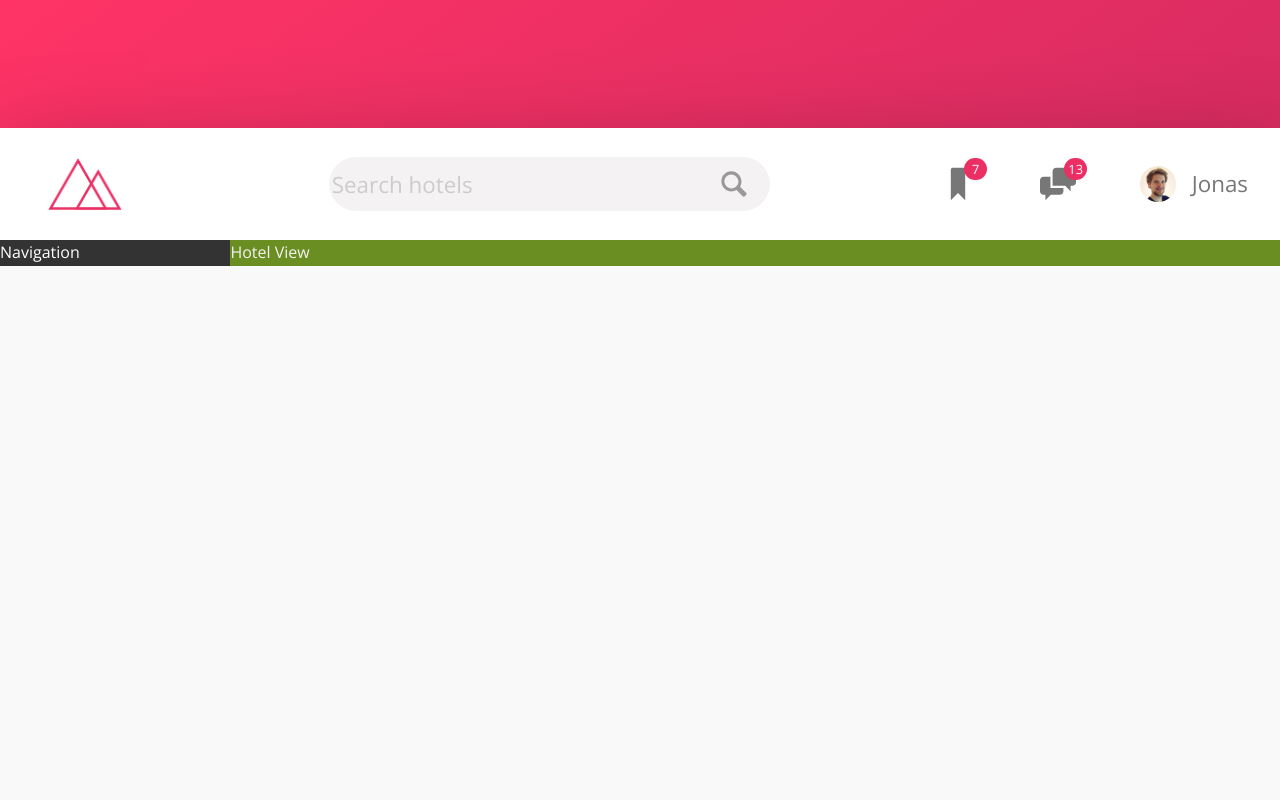
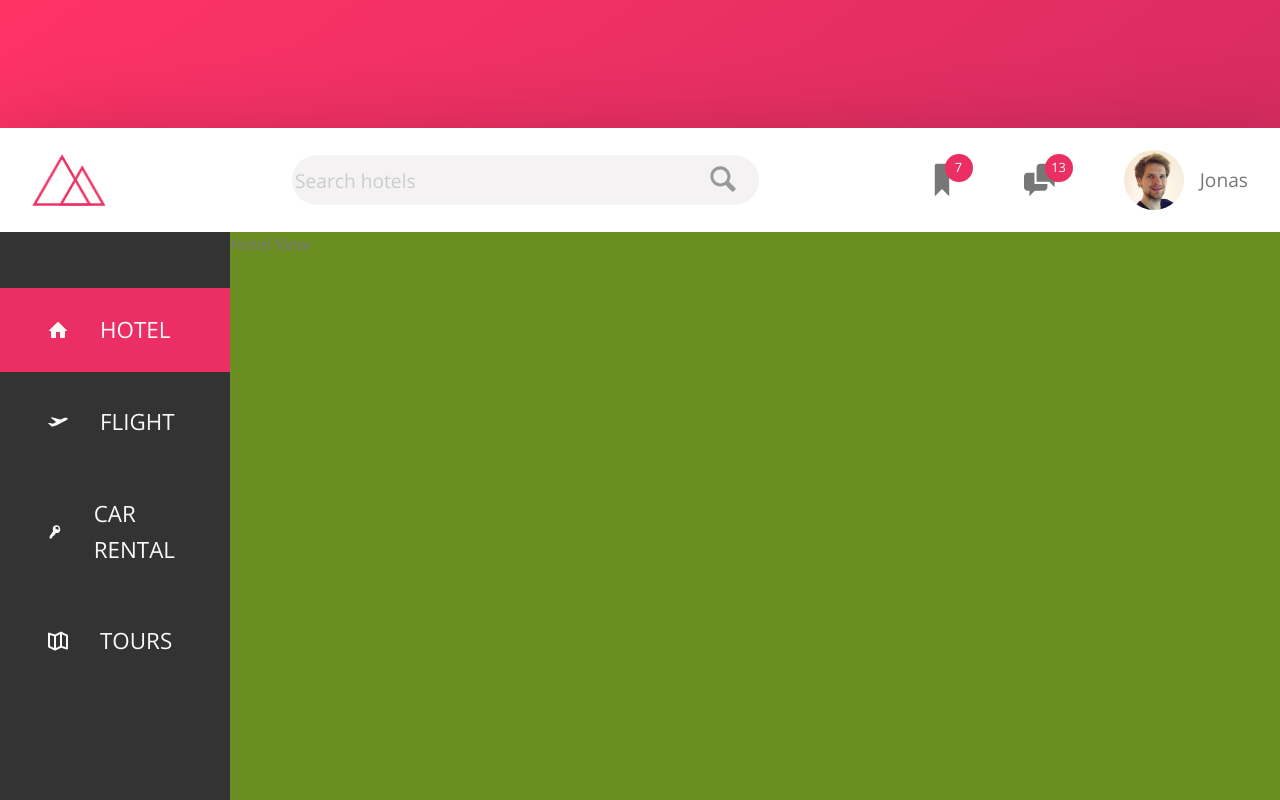
Before and after one commit to dayana-alonso/trillo-flex-box, a website: page index.html in a window 1280 px wide. Shown: the top 800 px of the page. Drawn offline with nearby package versions, Linux system fonts and the light colour scheme.

Commit message:
side-nav with flexbox column, active hover with bgr color difference'

```diff
--- a/index.html
+++ b/index.html
@@ -1,3 +1,4 @@
+<!DOCTYPE html>
 <html lang="en">
     <head>
     <meta charset="UTF-8">
@@ -12,7 +13,7 @@
     <body>
         <div class="container">
             <header class="header">
-          <img src="/img/logo.png" alt="trillo logo" class="logo">
+                <img src="img/logo.png" alt="trillo logo" class="logo">
 
                 <form action="#" class="search">
                 <input type="text" class="search__input" placeholder="Search hotels">
@@ -30,24 +31,64 @@
                         </svg>
                         <span class="user-nav__notification">7</span>
                     </div>
-
                     <div class="user-nav__icon-box">
                         <svg class="user-nav__icon">
                             <use xlink:href="img/sprite.svg#icon-chat"></use>
                         </svg>
                         <span class="user-nav__notification">13</span>
                     </div>
-            <user class="user-nav__user">
-              <img src="img/user.jpg" alt="user photo" class="user-nav__user-photo">
-              <spam class="user-nav__user-name">Jonas</spam>
-            </user>
+                    <div class="user-nav__user">
+                        <img src="img/user.jpg" alt="User photo" class="user-nav__user-photo">
+                        <span class="user-nav__user-name">Jonas</span>
+                    </div>
                 </nav>
             </header>
 
             <div class="content">
                 <nav class="sidebar">
-              Navigation
+                    <ul class="side-nav">
+                        <li class="side-nav__item side-nav__item--active">
+                            <a href="#" class="side-nav__link">
+                                <svg class="side-nav__icon">
+                                    <use xlink:href="img/sprite.svg#icon-home"></use>
+                                </svg>
+                                <span>Hotel</span>
+                            </a>
+                        </li>
+
+                        <li class="side-nav__item">
+                            <a href="#" class="side-nav__link">
+                                <svg class="side-nav__icon">
+                                    <use xlink:href="img/sprite.svg#icon-aircraft-take-off"></use>
+                                </svg>
+                                <span>Flight</span>
+                            </a>
+                        </li>
+
+                        <li class="side-nav__item">
+                            <a href="#" class="side-nav__link">
+                                <svg class="side-nav__icon">
+                                    <use xlink:href="img/sprite.svg#icon-key"></use>
+                                </svg>
+                                <span>Car Rental</span>
+                            </a>
+                        </li>
+
+                        <li class="side-nav__item">
+                            <a href="#" class="side-nav__link">
+                                <svg class="side-nav__icon">
+                                    <use xlink:href="img/sprite.svg#icon-map"></use>
+                                </svg>
+                                <span>Tours</span>
+                            </a>
+                        </li>
+                    </ul>
+
+                    <div class="legal">
+                        &copy; 2020 by Trillo, all rights reserved.
+                    </div>
                 </nav>
+
                 <main class="hotel-view">
                 Hotel View
                 </main>
--- a/sass/_base.scss
+++ b/sass/_base.scss
@@ -46,7 +46,7 @@
 
 .html {
   box-sizing: border-box;
-  font-size: 62.5%;             // 1rem = 10px, 10px / 16px = 62.5%
+  font-size: 62.5%;       // 1rem = 10px, 10px / 16px = 62.5%
 }
 
 body {
--- a/sass/_components.scss
+++ b/sass/_components.scss
@@ -2,7 +2,7 @@
 
 .logo {
   height: 3.25rem;
-  margin: 3rem;
+  margin: 2rem;
 }
 
 ///////////////SEARCH//////////
@@ -20,7 +20,7 @@
       border: none;
       padding: .7rem .2rem;
       border-radius: 100px;
-      width: 85%;
+      width: 90%;
       transition: all .2;
       margin-right: -3.25rem;
 
@@ -60,10 +60,10 @@
     }
 }
 
-///////////////USER NAVIGATION//////////
-
+////////////////////////////////////////
+// USER NAVIGATION
 .user-nav {
-  align-items: stretch;
+  align-self: stretch;
 
   display: flex;
   align-items: center;
@@ -77,7 +77,7 @@
   }
 
   & > *:hover {
-    background-color: var(--color-grey-light-2)
+      background-color: var(--color-grey-light-2);
   }
 
   &__icon-box {
@@ -92,14 +92,14 @@
 
   &__notification {
       font-size: .8rem;
-      height: 1.4rem;
-      width: 1.4rem;
-      border-radius: 100px;
+      height: 1.75rem;
+      width: 1.75rem;
+      border-radius: 50%;
       background-color: var(--color-primary);
       color: #fff;
       position: absolute;
-      top: -.5rem;
-      right: 1.3rem;
+      top: 1.6rem;
+      right: 1.2rem;
 
       display: flex;
       justify-content: center;
@@ -107,8 +107,83 @@
   }
 
   &__user-photo {
-      height: 2.25rem;
+      height: 3.75rem;
       border-radius: 50%;
       margin-right: 1rem;
   }
 }
+
+////////////////////////////////////////
+// SIDE-NAV
+
+.side-nav {
+    font-size: 1.4rem;
+    list-style: none;
+    margin-top: 3.5rem;
+
+    &__item {
+        position: relative;
+
+        &:not(:last-child) {
+            margin-bottom: .5rem;
+        }
+    }
+
+    &__item::before {
+        content: "";
+        position: absolute;
+        top: 0;
+        left: 0;
+        height: 100%;
+        width: 3px;
+        background-color: var(--color-primary);
+        transform: scaleY(0);
+        transition: transform .2s,
+                    width .4s cubic-bezier(1,0,0,1) .2s,
+                    background-color .1s;
+        // transform-origin: top;
+        // transform-origin: bottom;
+    }
+
+    &__item:hover::before,
+    &__item--active::before {
+        transform: scaleY(1);
+        width: 100%;
+    }
+
+    &__item:active::before {
+        background-color: var(--color-grey-light-1);
+    }
+
+
+    &__link:link,
+    &__link:visited {
+        color: var(--color-grey-light-1);
+        text-decoration: none;
+        text-transform: uppercase;
+        display: block;
+        position: relative;
+        padding: 1.5rem 3rem;
+        z-index: 10;
+
+        display: flex;
+        align-items: center;
+    }
+
+    &__icon {
+        height: 1.25rem;
+        width: 1.25rem;
+        margin-right: 2rem;
+        fill: currentColor;
+    }
+}
+
+////////////////////////////////////////
+// COPY-RIGHT
+
+.legal {
+    font-size: .8rem;
+    color: var(--color-grey-light-4);
+    text-align: center;
+    padding: 2.5rem;
+}
--- a/sass/_layout.scss
+++ b/sass/_layout.scss
@@ -1,15 +1,14 @@
 .container {
-  max-width: 90rem;
+  max-width: 100rem;
   margin: 8rem auto;
   background-color: var(--color-grey-light-1);
   box-shadow: var(--shadow-dark);
-  min-height: 50rem;
+  min-height: 70rem;
 }
 
-
 .header {
-  font-size: 1.4rem;
-  height: 7rem;
+  font-size: 1.2rem;
+  height: 6.5rem;
   background-color: #fff;
   border-bottom: var(--color-grey-light-2);
 
@@ -25,12 +24,16 @@
 .sidebar {
   background-color: var(--color-grey-dark-1);
   flex: 0 0 18%;
-  color: #fff;
+  color: var(--color-grey-dark-2);
+  display: flex;
+  flex-direction: column;
+  justify-content: space-between;
 }
 
 .hotel-view {
+  height: 60rem;
+  color: var(--color-grey-dark-2);
+
+  background-color: olivedrab;
   flex: 1;
-  color: var(--color-grey-light-2);
-  background-color: #fff;
-  background-color: olivedrab;
 }
```
Also changed, not shown: css/style.css. Lines whose indentation alone changed are shown as unchanged.
